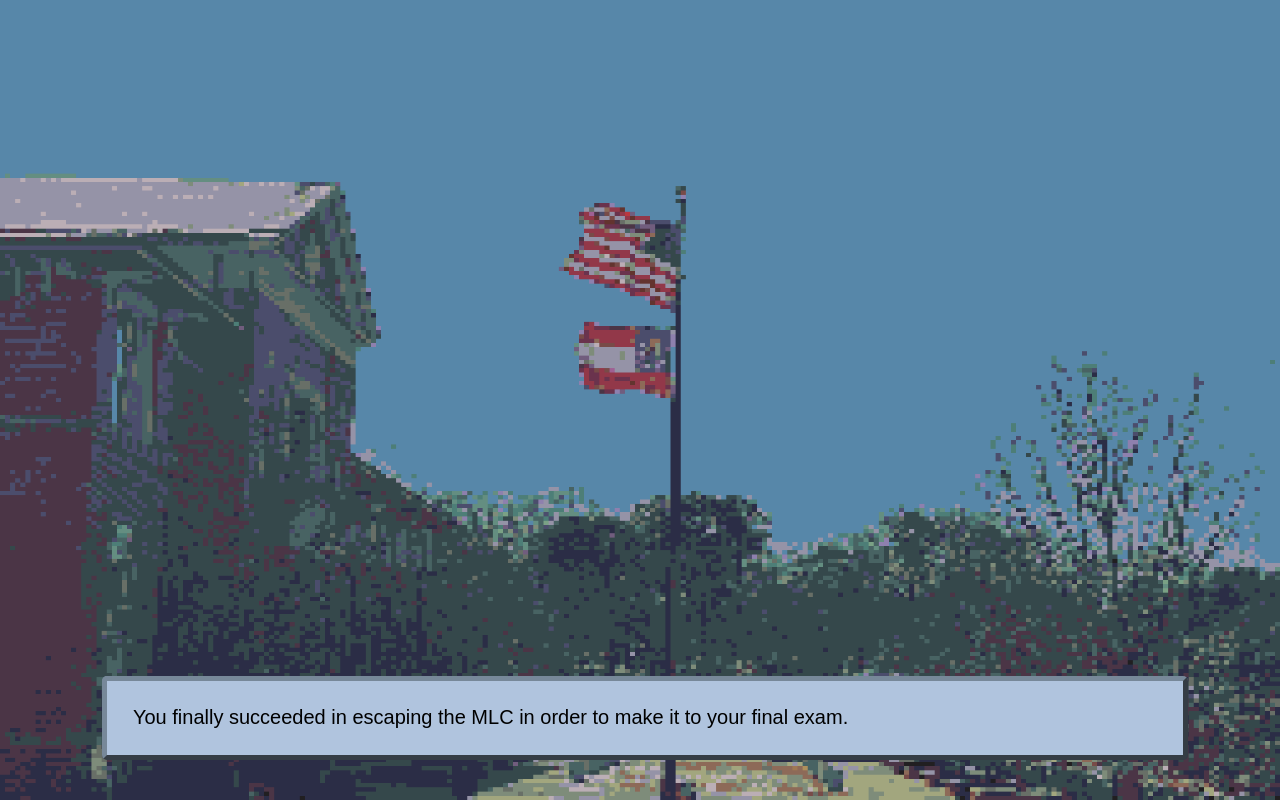
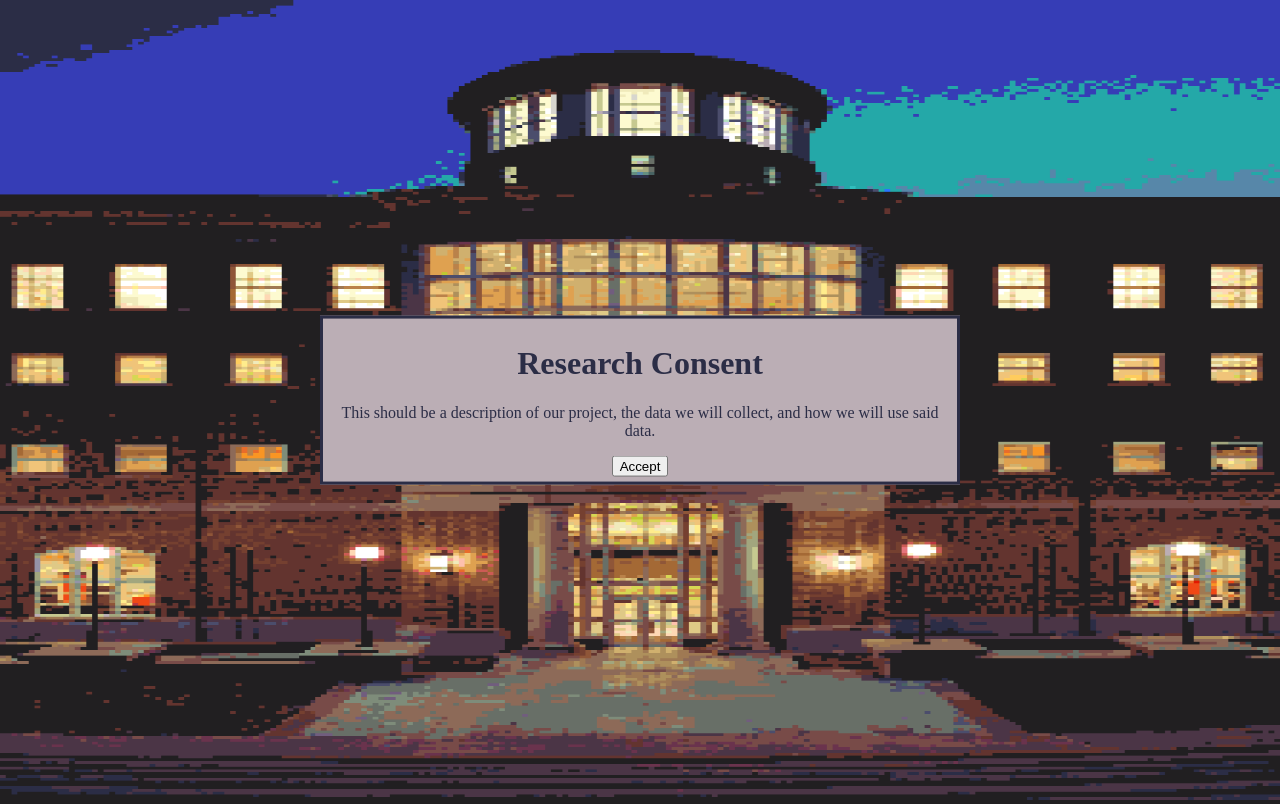
Before and after one commit to SumanaN-dot/SmartScapes, a Flask app: page / in a window 1280 px wide. Run offline with Flask 3, Linux system fonts and the light colour scheme.

Commit message:
started index page, index.png should be replaced

```diff
--- a/app.py
+++ b/app.py
@@ -6,7 +6,7 @@ app = Flask(__name__)
 def home():
     # This should be the page for the consent form to
     # begin the app
-    return render_template('18.html')
+    return render_template('index.html')
 
 @app.route('/nine')
 def nine():
@@ -52,6 +52,10 @@ def thirteen_right():
 def fourteen():
     return render_template('14.html')
 
+@app.route('/fourteen_a')
+def fourteen_a():
+    return render_template('14-a.html')
+
 @app.route('/fourteen_right')
 def fourteen_right():
     return render_template('14-r.html')
--- a/templates/14.html
+++ b/templates/14.html
@@ -16,7 +16,7 @@
 
     <map name="image-map">
         <area target="_self" alt="Bulletin Board, 14-r" href="{{ url_for('fourteen_right') }}" coords="4702,1097,5683,901,5625,2052,4661,1974,4669,1790" shape="poly">
-        <area target="_self" alt="elevator" href="{{ url_for('fourteen_a) }}" coords="1262,929,2128,2613" shape="rect">
+        <area target="_self" alt="elevator" href="{{ url_for('fourteen_a') }}" coords="1262,929,2128,2613" shape="rect">
         <area target="_self" alt="elevator" href="{{ url_for('fourteen_a') }}" coords="3117,993,3819,2554" shape="rect">
     </map>
 
--- a/templates/18.html
+++ b/templates/18.html
@@ -5,6 +5,9 @@
     <meta charset="UTF-8">
     <meta name="viewport" content="width=device-width, initial-scale=1.0">
     <title>SmartScapes</title>
+    <link rel="preconnect" href="https://fonts.googleapis.com">
+    <link rel="preconnect" href="https://fonts.gstatic.com" crossorigin>
+    <link href="https://fonts.googleapis.com/css2?family=Pixelify+Sans:wght@400..700&display=swap" rel="stylesheet">
     <link rel="stylesheet" href="{{ url_for('static', filename='style.css') }}">
     <style>
         img {
@@ -13,7 +16,7 @@
         }
 
         #container {
-            visibility : hidden;
+            visibility: hidden;
             position: absolute;
             top: 50%;
             left: 50%;
@@ -36,6 +39,7 @@
                 visibility: hidden;
                 opacity: 0;
             }
+
             to {
                 visibility: visible;
                 opacity: 100%;
@@ -128,23 +132,22 @@
             "Unfortunately for you, you realize that your midterm was on the third floor of MLC anyways, so you make the walk of shame back into the building."
         ];
 
-        let endHandler = {
+        let handler = {
             set(target, property, value, receiver) {
                 if (property == "textIndex" && value == 0
-                    && target.dialogueIndex == dialogue.length)
-                {
+                    && target.dialogueIndex == dialogue.length) {
                     container.classList.add("visible");
                 }
                 return Reflect.set(target, property, value, receiver);
             }
         };
 
-        proxy = new Proxy(textProps, endHandler);
+        proxy = new Proxy(textProps, handler);
 
         function setup() {
             textProps.dialogueIndex = -1;
             textProps.textIndex = 0;
-            handleTextbox(proxy);
+            handleTextbox();
         }
 
         window.onload = setup;
--- /dev/null
+++ b/templates/index.html
@@ -0,0 +1,122 @@
+<!DOCTYPE html>
+<html lang="en">
+
+<head>
+    <meta charset="UTF-8">
+    <meta name="viewport" content="width=device-width, initial-scale=1.0">
+    <title>SmartScapes</title>
+    <link rel="stylesheet" href="{{ url_for('static', filename='style/style.css') }}">
+    <link rel="preconnect" href="https://fonts.googleapis.com">
+    <link rel="preconnect" href="https://fonts.gstatic.com" crossorigin>
+    <link href="https://fonts.googleapis.com/css2?family=Pixelify+Sans:wght@400..700&display=swap" rel="stylesheet">
+    <style>
+        body {
+            margin: 0;
+        }
+
+        img {
+            margin: 0;
+            width: 100vw;
+            height: 100vh;
+        }
+
+        #consent {
+            position: absolute;
+            top: 50%;
+            left: 50%;
+            transform: translate(-50%, -50%);
+            z-index: 2;
+            color:#2b2d46;
+            background-color: #bbaeb5;
+            border: 3px solid #2b2d46;
+            padding: 5px;
+            text-align: center;
+        }
+
+        #controls {
+            display: none;
+            position: absolute;
+            top: 50%;
+            left: 50%;
+            transform: translate(-50%, -50%);
+            width: 25vw;
+        }
+
+        #controls > * {
+            width: 100%;
+        }
+
+        #controls button {
+            padding: 0.25em;
+        }
+
+        .trapezoid {
+            border-bottom: 1em solid red;
+            border-left: 1em solid transparent;
+            border-right: 1em solid transparent;
+            height: 0;
+        }
+
+        .upside-down {
+            transform: rotate(180deg);
+        }
+    </style>
+</head>
+
+<body>
+    <!-- IMPORTANT NOTE: MAKE SURE TO ADD ALT TEXT TO THE img TAG -->
+    <!-- GENERATED BY THE IMAGE MAP GENERATOR. OTHERWISE, IT WON'T WORK -->
+    <!-- WHEN WE RUN THE PAGE IN FLASK -->
+    <img src="{{ url_for('static', filename='images/index.png') }}" alt="Outside of MLC" usemap="#image-map">
+
+    <div id="consent">
+        <h1> Research Consent </h1>
+        <p> This should be a description of our project, the data we will collect, and how we will use said data.</p>
+        <button onclick="acceptConsent()">Accept</button>
+    </div>
+
+    <div id="controls">
+        <div class="trapezoid"></div>
+        <button onclick="goTo1b()"> PLAY </button>
+        <button onclick="about()"> ABOUT </button>
+        <button onclick="showTips()"> HOW TO PLAY</button>
+        <div class="trapezoid upside-down"></div>
+    </div>
+
+    <script src="{{ url_for('static', filename='imageMapResizer.min.js') }}"> </script>
+    <script src="{{ url_for('static', filename='script.js') }}"> </script>
+    <script>
+        imageMapResize();
+
+        consent = document.getElementById("consent");
+        controls = document.getElementById("controls");
+
+        function acceptConsent() {
+            consent.style.display = "none";
+            showControls();
+        }
+
+        function showControls() {
+            controls.style.display = "flex";
+            controls.style.flexDirection = "column";
+            controls.style.alignItems = "center";
+            controls.style.gap = "3vh";
+        }
+
+        function goTo1b() {
+            // THIS SHOULD BE REPLACED WITH FIRST_B AT SOME POINT
+            window.location.href = "{{ url_for('fourteen')}}";
+        }
+
+        function showTips() {
+
+        }
+
+        function about() {
+
+        }
+
+    </script>
+</body>
+
+</html>
--- a/templates/templateEx.html
+++ b/templates/templateEx.html
@@ -5,6 +5,9 @@
     <meta charset="UTF-8">
     <meta name="viewport" content="width=device-width, initial-scale=1.0">
     <title>My Flask App</title>
+    <link rel="preconnect" href="https://fonts.googleapis.com">
+    <link rel="preconnect" href="https://fonts.gstatic.com" crossorigin>
+    <link href="https://fonts.googleapis.com/css2?family=Pixelify+Sans:wght@400..700&display=swap" rel="stylesheet">
     <link rel="stylesheet" href="{{ url_for('static', filename='style/style.css') }}">
 </head>
 
```
Also changed, not shown: templates/17.html (+16 -5 lines), static/images/index.png (added), static/style/style.css (renamed from static/style.css).
